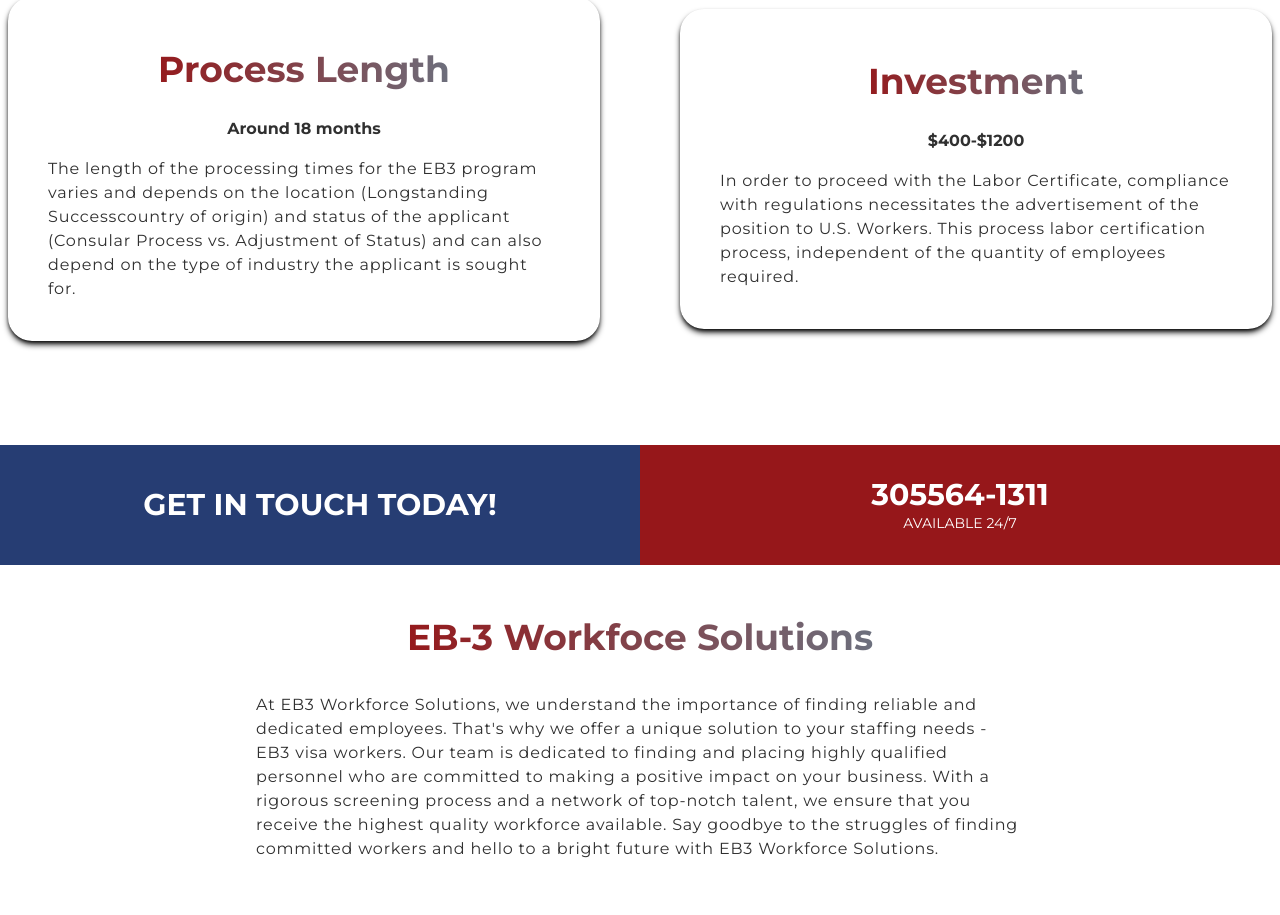
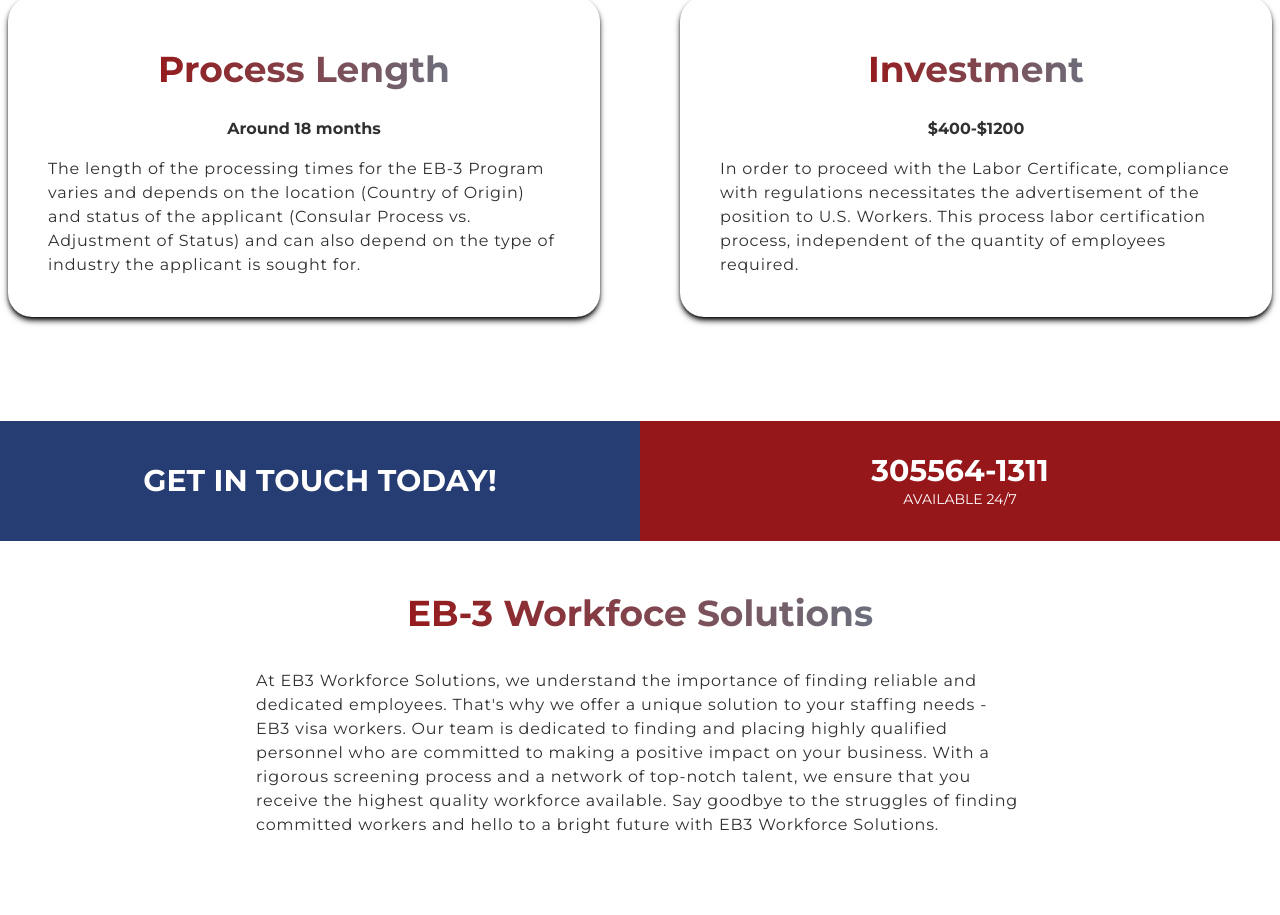
Before and after one commit to bryansanudo/refactor-workforce, a React (Vite) app: page /individuals/home in a window 1280 px wide. Shown: the part 2048-2963 px from the top of the page. Built offline with nearby package versions, Linux system fonts and the light colour scheme; the HTML template or start-up script is replaced by a standard one.

Commit message:
change eb

```diff
--- a/src/components/companies/cHome/EbTwoCol.jsx
+++ b/src/components/companies/cHome/EbTwoCol.jsx
@@ -11,11 +11,10 @@
             <p className={`${styles.cTitleText}`}>Process Length</p>
             <p className="font-bold">Around 18 months</p>
             <p className={`${styles.sectionText}`}>
-              The length of the processing times for the EB3 program varies and
-              depends on the location (Longstanding Successcountry of origin)
-              and status of the applicant (Consular Process vs. Adjustment of
-              Status) and can also depend on the type of industry the applicant
-              is sought for.
+              The length of the processing times for the EB-3 Program varies and
+              depends on the location (Country of Origin) and status of the
+              applicant (Consular Process vs. Adjustment of Status) and can also
+              depend on the type of industry the applicant is sought for.
             </p>
           </div>
         </Tilt>
--- a/src/components/individuals/iHome/EbTwoCol.jsx
+++ b/src/components/individuals/iHome/EbTwoCol.jsx
@@ -11,11 +11,10 @@
             <p className={`${styles.titleText}`}>Process Length</p>
             <p className="font-bold">Around 18 months</p>
             <p className={`${styles.sectionText}`}>
-              The length of the processing times for the EB3 program varies and
-              depends on the location (Longstanding Successcountry of origin)
-              and status of the applicant (Consular Process vs. Adjustment of
-              Status) and can also depend on the type of industry the applicant
-              is sought for.
+              The length of the processing times for the EB-3 Program varies and
+              depends on the location (Country of Origin) and status of the
+              applicant (Consular Process vs. Adjustment of Status) and can also
+              depend on the type of industry the applicant is sought for.
             </p>
           </div>
         </Tilt>
```
